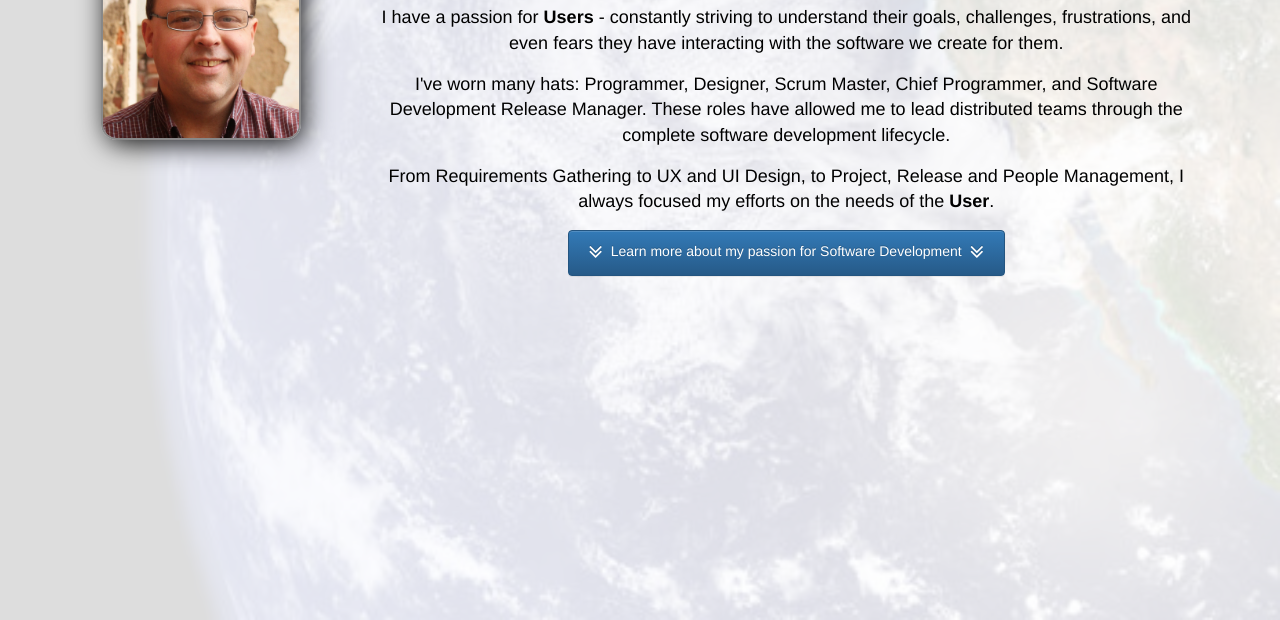
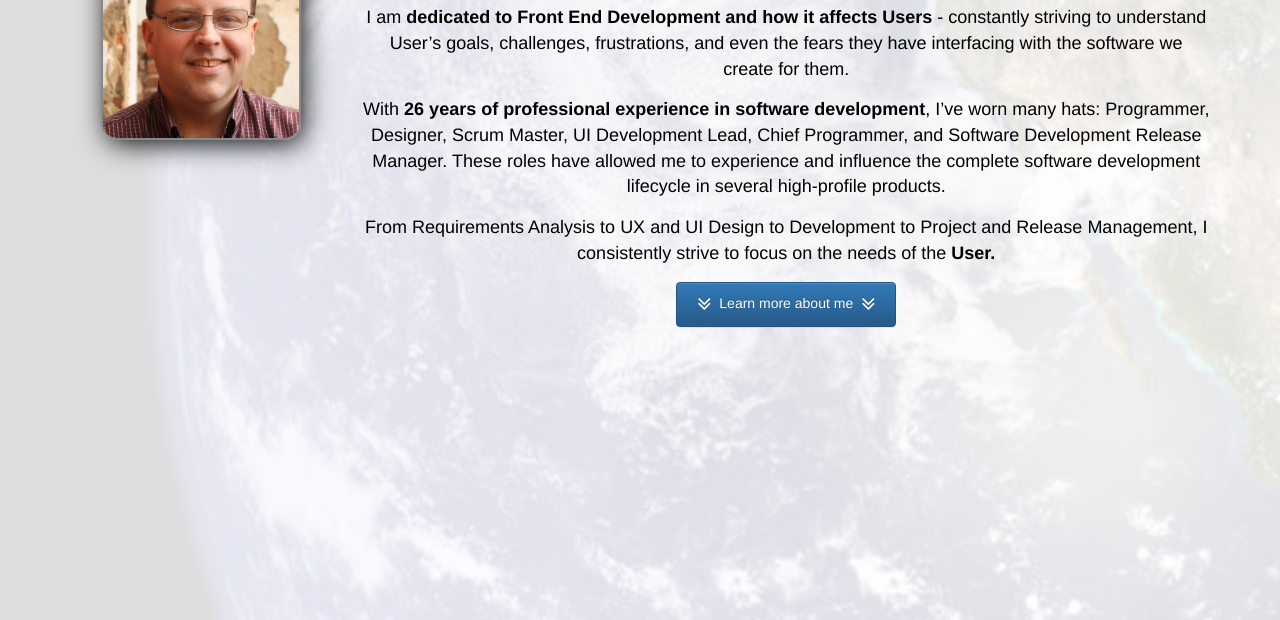
Before and after one commit to darrenwdunne/darrenwdunne.github.io, a plain HTML site: page index.html in a window 1280 px wide. Shown: the part 180-800 px from the top of the page. Drawn offline with Linux system fonts and the light colour scheme.

Commit message:
updated intro

```diff
--- a/index.html
+++ b/index.html
@@ -54,10 +54,10 @@
         </div>
         <div class="col-md-9 col-s-6">
           <h2>Darren W Dunne - <em>Front End Developer</em></h2>
-          <p>I have a passion for <strong>Users</strong> - constantly striving to understand their goals, challenges, frustrations, and even fears they have interacting with the software we create for them.</p>
-          <p>I've worn many hats: Programmer, Designer, Scrum Master, Chief Programmer, and Software Development Release Manager. These roles have allowed me to lead distributed teams through the complete software development lifecycle.</p>
-          <p>From Requirements Gathering to UX and UI Design, to Project, Release and People Management, I always focused my efforts on the needs of the <strong>User</strong>.</p>
-          <p><a class="btn btn-primary btl-lg page-scroll btn-learnmore" href="#projects" role="button">Learn more about my passion for Software Development</a></p>
+          <p>I am <strong>dedicated to Front End Development and how it affects Users</strong> - constantly striving to understand User’s goals, challenges, frustrations, and even the fears they have interfacing with the software we create for them.</p>
+          <p>With <strong>26 years of professional experience in software development</strong>, I’ve worn many hats: Programmer, Designer, Scrum Master, UI Development Lead, Chief Programmer, and Software Development Release Manager. These roles have allowed me to experience and influence the complete software development lifecycle in several high-profile products.</p>
+          <p>From Requirements Analysis to UX and UI Design to Development to Project and Release Management, I consistently strive to focus on the needs of the <strong>User.</strong></p>
+          <p><a class="btn btn-primary btl-lg page-scroll btn-learnmore" href="#projects" role="button">Learn more about me</a></p>
         </div>
       </div>
 
```
